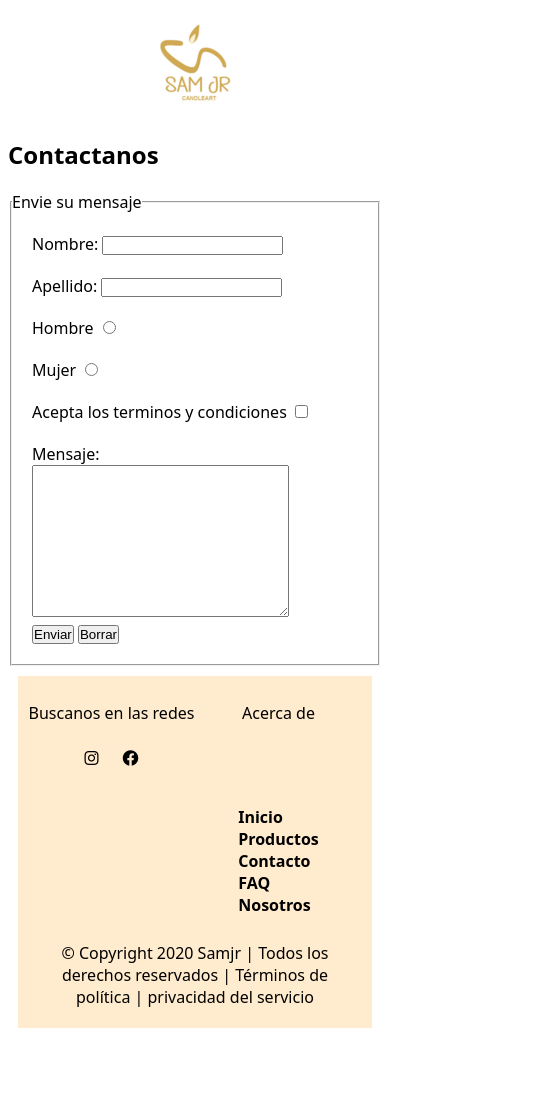
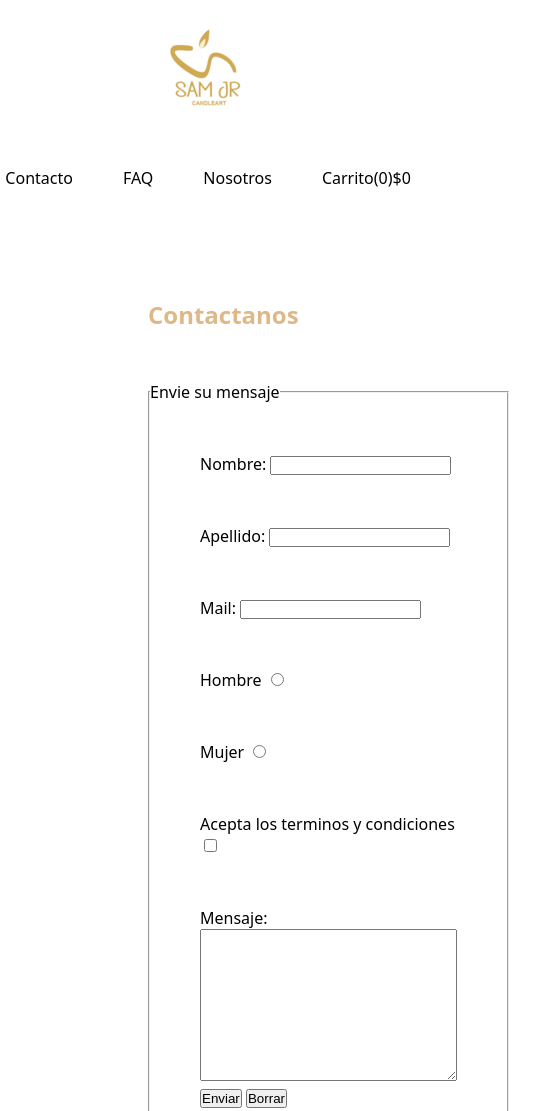
Before and after one commit to tomasmigueles/velas, a plain HTML site: page pages/contacto.html in a window 390 px wide. Shown: the top 1111 px of the page, 546 px wide, since content can reach past the window. Before the commit the page ends 1038 px from the top, so only its background shows below. Drawn offline with Linux system fonts and the light colour scheme.

Commit message:
first commit

```diff
--- a/pages/contacto.html
+++ b/pages/contacto.html
@@ -18,13 +18,15 @@
   </head>
   <body class="body">
     <header class="header">
+      <a class="logo-samjr" href="../index.html">
+        <img
+          class="logo-samjr"
+          src="../img/logo samjr.png"
+          alt="logo de la marca"
+      /></a>
+
       <nav class="nav">
         <ul class="nav_list">
-          <li class="nav_item">
-            <a href="../index.html">
-              <img src="../img/logo samjr.png" alt="logo de la marca"
-            /></a>
-          </li>
           <li class="nav_item">
             <a class="nav_link" href="productos.html">Productos</a>
           </li>
@@ -44,7 +46,7 @@
       </nav>
     </header>
     <main>
-      <div>
+      <div class="titulo-contactanos">
         <h2>Contactanos</h2>
       </div>
       <form action="">
@@ -57,6 +59,10 @@
           <div class="apellido-formulario">
             <label for="Apeliido">Apellido:</label>
             <input type="text" name="apellido" />
+          </div>
+          <div class="mail-formulario">
+            <label for="Mail">Mail:</label>
+            <input type="text" name="mail" />
           </div>
           <div class="sexo-hombre-formulario">
             Hombre <input type="radio" name="sexo" value="hombre" />
--- a/style.css
+++ b/style.css
@@ -16,6 +16,19 @@ a:visited {
 /* PAGINA INICIO */
 header {
   background-color: none;
+  display: flex;
+  justify-content: space-between;
+  align-items: center;
+  padding: 10px;
+}
+.logo-samjr {
+  display: flex;
+  align-items: center;
+  padding-left: 50px;
+}
+
+nav {
+  padding-right: 100px;
 }
 
 .header .nav .nav_list {
@@ -42,13 +55,14 @@ header {
   color: black;
 }
 
-@media screen and (max-width: 900px) {
-  .nav_link {
-    display: none;
+@media screen and (max-width: 700px) {
+  header {
+    flex-direction: column;
   }
-  .nav_list {
-    display: flex;
-    flex-direction: column;
+  .logo-samjr {
+    align-items: center;
+    justify-content: center;
+    padding-left: 10px;
   }
 }
 
@@ -244,37 +258,60 @@ footer {
 }
 
 .titulo-productos {
-  text-align: center;
-  align-items: center;
+  padding-left: 90px;
+  margin: 50px;
+  color: burlywood;
 }
 
 /* PAGINA contacto */
 
+.titulo-contactanos {
+  padding-left: 90px;
+  margin: 50px;
+  color: burlywood;
+}
+
 .nombre-formulario {
-  margin: 20px;
+  margin: 50px;
 }
 
 .apellido-formulario {
-  margin: 20px;
+  margin: 50px;
+}
+
+.mail-formulario {
+  margin: 50px;
 }
 
 .sexo-hombre-formulario {
-  margin: 20px;
+  margin: 50px;
 }
 
 .sexo-mujer-formulario {
-  margin: 20px;
+  margin: 50px;
 }
 
 .condiciones-formulario {
-  margin: 20px;
+  margin: 50px;
 }
 
 .mensaje-formulario {
-  margin: 20px;
+  margin: 50px;
+}
+
+fieldset {
+  margin: 140px;
+  margin-top: 0px;
+  margin-bottom: 0%;
 }
 
 /* PAGINA FAQ */
+
+.titulo-faq {
+  padding-left: 90px;
+  margin: 50px;
+  color: burlywood;
+}
 
 .pregunta-uno {
   margin-left: 50px;
```
Also changed, not shown: index.html (+7 -8 lines), pages/carrito.html (+7 -5 lines), pages/faq.html (+8 -6 lines), pages/productos.html (+8 -6 lines), pages/sobrenotros.html (+7 -5 lines).
